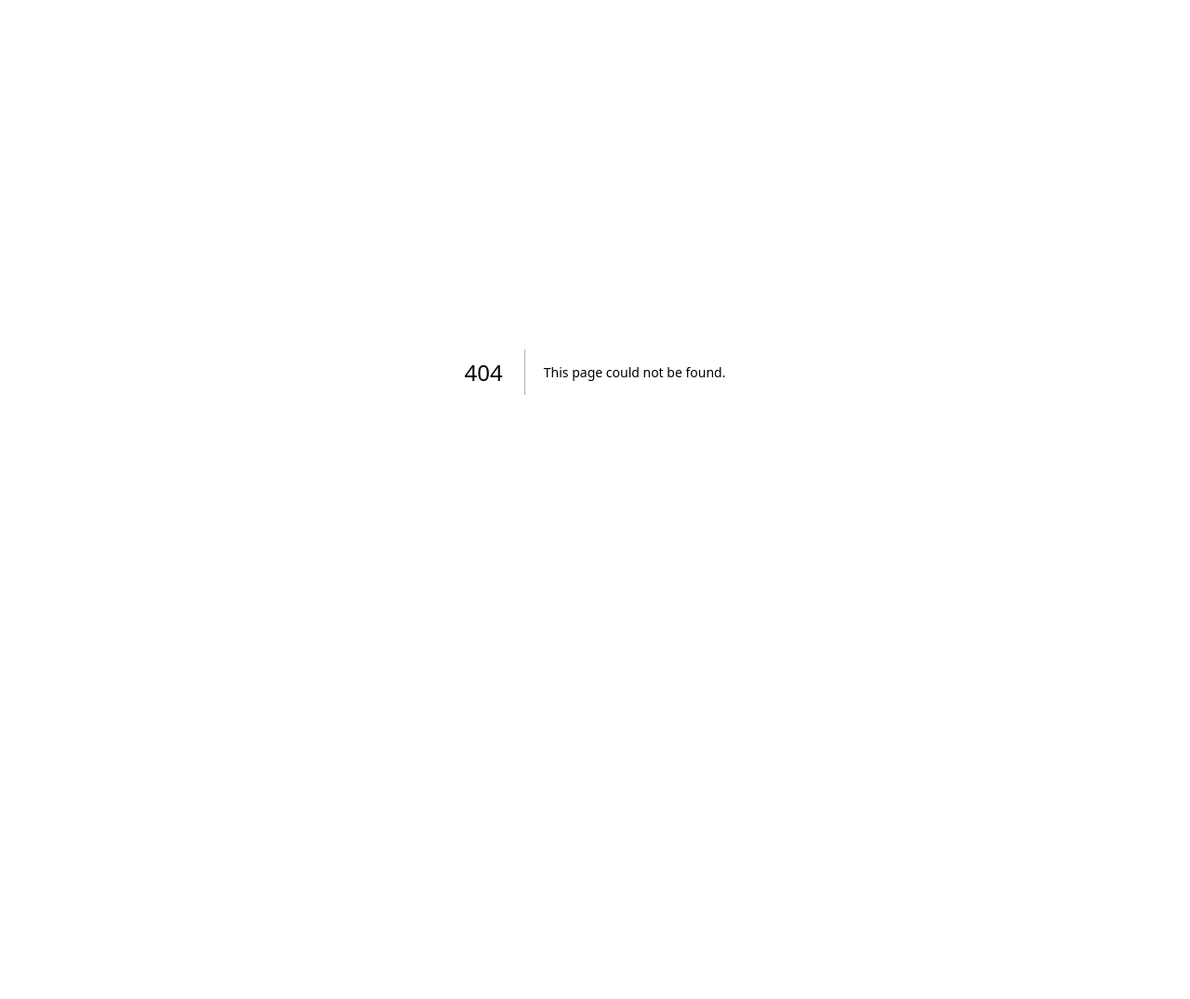
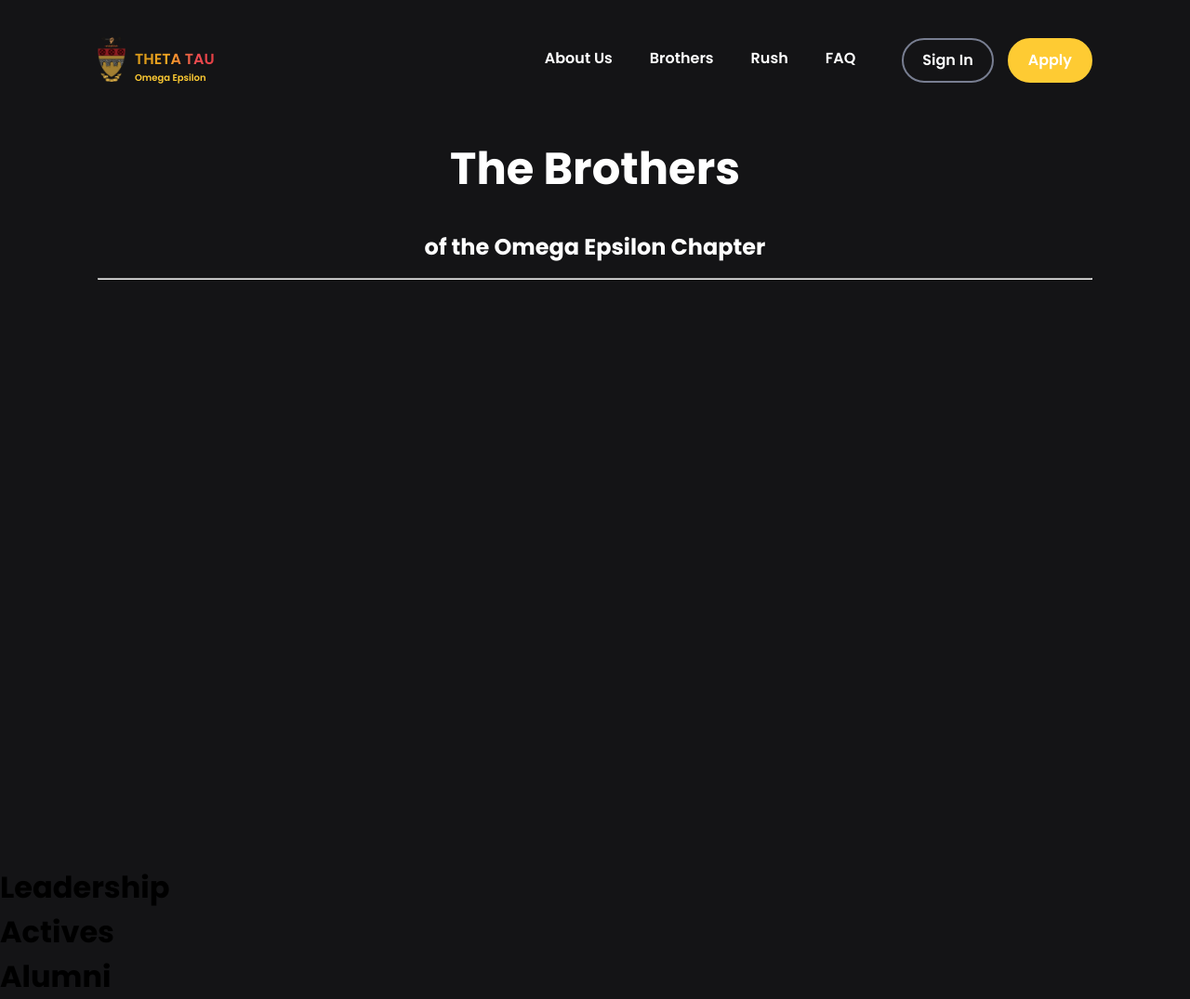
Before and after one commit to drew-tom1/theta-tau-sjsu, a Next.js app: page /brothers in a window 1280 px wide. Before the commit this address had no page. Shown: the whole page at 93% size. Before the commit the page ends 800 px from the top, so only its background shows below. Built offline with nearby package versions, Linux system fonts and the light colour scheme.

Commit message:
starting work on the brothers section

```diff
--- a/components/Navbar.tsx
+++ b/components/Navbar.tsx
@@ -39,7 +39,7 @@ const Navbar: React.FC = () => {
               <Link href="/about">About Us</Link>
             </li>
             <li>
-              <Link href="#">Brothers</Link>
+              <Link href="/brothers">Brothers</Link>
             </li>
             <li>
               <Link href="#">Rush</Link>
--- /dev/null
+++ b/pages/brothers.tsx
@@ -0,0 +1,43 @@
+import Head from "next/head";
+import Image from "next/image";
+import Navbar from "@/components/Navbar";
+
+
+export default function About() {
+    return (
+      <>
+        <Head>
+          <title>Brothers of Omega Epsilon Chapter</title>
+          <meta name="viewport" content="width=device-width, initial-scale=1.0" />
+          <link rel="shortcut icon" href="/images/logo.png" type="image/x-icon" />
+        </Head>
+
+        <Navbar />
+
+        <section className="about">
+          <div className="container">
+            <div className="about-content">
+              <h2 className="about-heading text-xl">
+                The Brothers
+              </h2>
+              <h1 className="about-heading">
+                of the Omega Epsilon Chapter
+              </h1>
+              <hr />
+            </div>
+          </div>
+        </section>
+        <div className="categories flex flex-row items-center justify-center">
+          <h1 className="category text-center font-extrabold cursor-pointer">
+            Leadership
+          </h1>
+          <h1 className="category active text-center font-extrabold cursor-pointer">
+            Actives
+          </h1>
+          <h1 className="category text-center font-extrabold cursor-pointer">
+            Alumni
+          </h1>
+        </div>
+      </>
+    );
+  }
--- a/styles/global.css
+++ b/styles/global.css
@@ -304,7 +304,7 @@ img {
   align-items: center;
   text-align: center;
   height: 100%;
-  padding-top:30px;
+  padding:15px;
 }
 
 .about-subheading {
```
